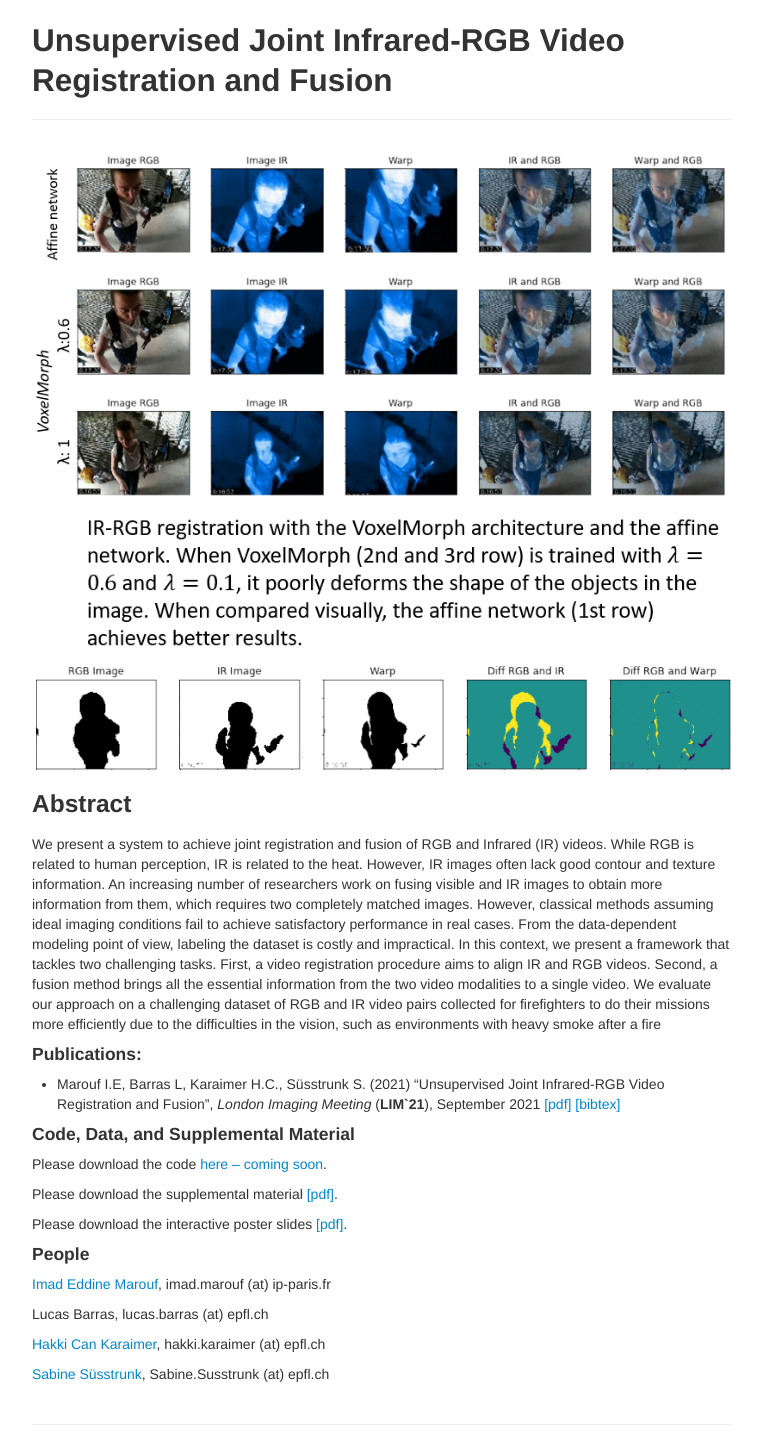
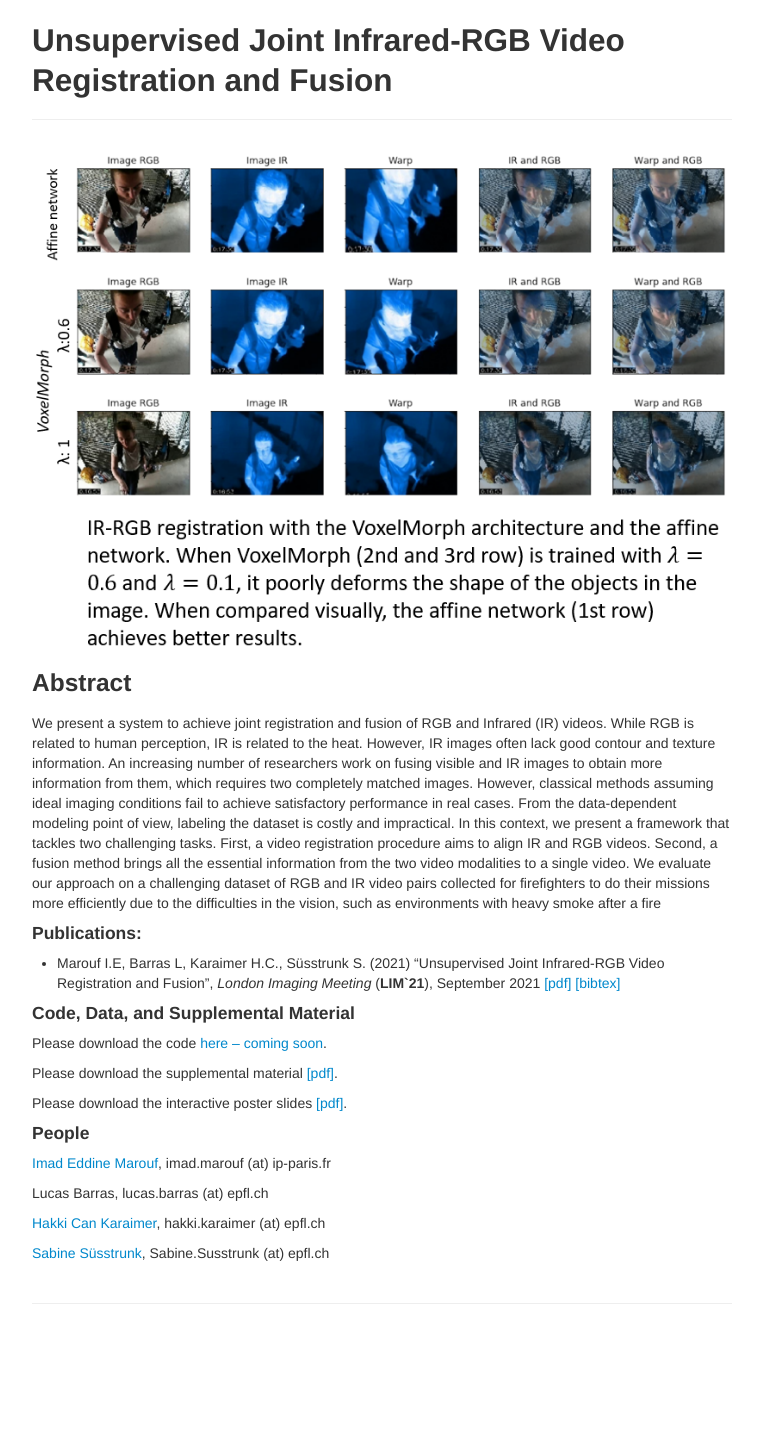
Before and after one commit to IemProg/color-pattern, a Jekyll site: the page built from index.md, in a window 1280 px wide. Shown: the whole page, without its empty margins (258-1020 px from the left). Built offline with Jekyll 4.4.1, drawn with Linux system fonts in a browser that asks for light colours; after the commit the page ends 1335 px from its top, so only the background shows below that.

Commit message:
change img

```diff
--- a/index.md
+++ b/index.md
@@ -9,9 +9,6 @@ network. When VoxelMorph (2nd and 3rd row) is trained with λ =
 0.6 and λ = 0.1, it poorly deforms the shape of the objects in the
 image. When compared visually, the affine network (1st row)
 achieves better results.](./image/RegAffine.PNG)
-
-![Our visualization method shows the IR image, RGB image, warped image, the difference between the RGB and IR image and the difference between the RGB and the warped image. This is useful when we
-work with the masked version of the images. Here we show an example of the visualization method on the masks](./image/SegmentationDiff.PNG)
 
 ### Abstract ###
 We present a system to achieve joint registration and fusion
```
